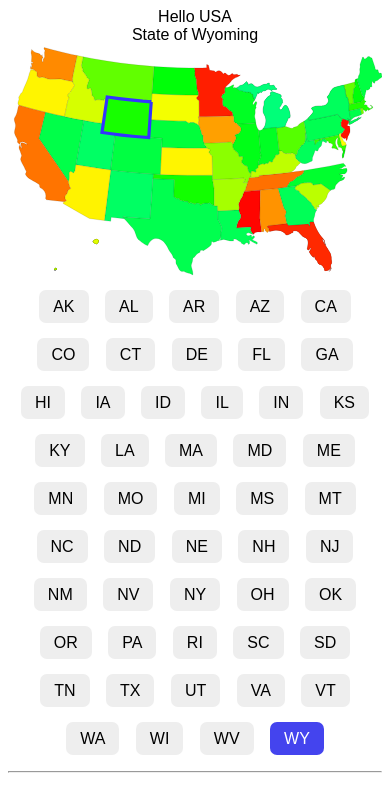
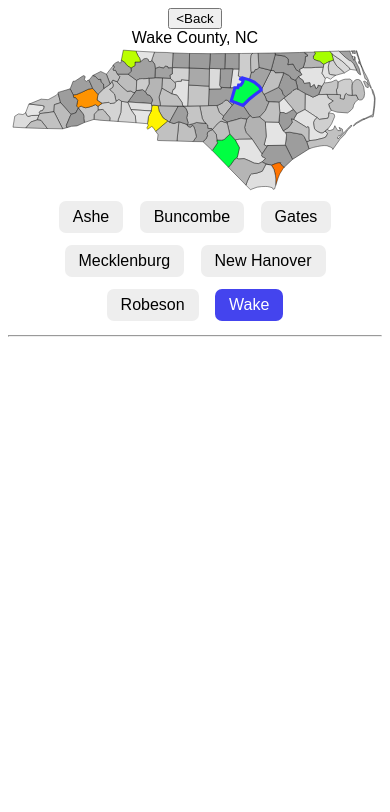
Before and after one commit to kenlane33/map-nc, a React (Create React App) app: page / in a window 390 px wide. Shown: the top 812 px of the page. Built offline with nearby package versions, Linux system fonts and the light colour scheme.

Commit message:
Long name buttons by abbreviation.

```diff
--- a/src/MapUsaStateCounties.js
+++ b/src/MapUsaStateCounties.js
@@ -9,8 +9,16 @@ export default function MapUsaStateCounties(props) {
   return (
     <MapDrilldown
       mapLevels={[
-        {region: regionDataCountries, picked:'USA'},
-        {region: regionDataStates, picked:'NC'}
+        {
+          region: regionDataCountries,
+          picked:'USA',
+          wordFn: (p,r)=>`${p}, ${r}`,
+        },
+        {
+          region: regionDataStates,
+          picked:'NC',
+          wordFn: (p,r)=>`${p} County, ${r}`,
+        }
       ]}
     />
   )
--- a/src/map_regions/ButtonPicker.js
+++ b/src/map_regions/ButtonPicker.js
@@ -1,21 +1,37 @@
 import React from "react"
 
-const OnePickRegionBtn = (x, props)=>{
+//----/////////////////----------------------------
+const OnePickRegionBtn = (name, props)=>{
   const {
     picked,
-    doClick
+    doClick,
+    abbreviations
   } = props
-  const klass = 'pick-region-btn ' + ((x===picked) ? ' highlighted' : '')
+
+  const klass = 'pick-region-btn ' + ((name===picked) ? ' highlighted' : '')
+  const longName = abbreviations && abbreviations[name]
+  const stl = (longName) ? {}: {padding:'8px 14px'}
   return (
-    <span key={x}>
-      <span className={klass} onClick={()=>doClick(x)}>
-        {x}
+    <span key={name}>
+      <span
+        className={klass}
+        onClick={()=>doClick(name)}
+        style={stl}
+      >
+        {name}
+        {longName &&
+          <div className='pick-region-btn-long-name'>
+            {longName}
+          </div>
+        }
       </span>
       {' '}
     </span>
   )
 }
-
+// docker save cortexregistry.azurecr.io/tanjo-brain:12341 | gzip > tanjo-brain-docker-container.tar.gz
+// docker run -it -p 3000:3000 -e DAEMON=none -v /Users/kenlane/git/rti:/app/rails --entrypoint /bin/bash cortexregistry.azurecr.io/tanjo-brain:12341
+//----/////////////---------------------
 const ButtonPicker = ( props )=>{
   return (
     <div className="pick-region-div">
--- a/src/map_regions/MapDrilldown.js
+++ b/src/map_regions/MapDrilldown.js
@@ -4,19 +4,25 @@ import MapRegion from './MapRegion'
 //----------------------/////////---------------------
 export default function MapDrilldown(props) {
   const {mapLevels} = props
-  const [currLevel, setCurrLevel] = useState(0)
+  const [currLevel, setCurrLevel] = useState(1)
   const [picks, setPicks] = useState(mapLevels.map(x=>x.picked))
   console.log(`picks ${picks} ${picks[currLevel]}`)
 
+  const clamp = (v, lo, hi) => Math.max( Math.min( v, hi ), lo )
+
   const pickClk = (x)=>{
+    if (currLevel+1 >= mapLevels.length) return;
+
+    const newI = clamp( currLevel+1, 0, mapLevels.length )
+    setCurrLevel( newI )
+
     let newPicks = [...picks]
-    newPicks[currLevel+1] = x
+    newPicks[newI] = x
     setPicks( newPicks )
-    setCurrLevel( currLevel + 1 )
+
     console.log('----'+newPicks)
   }
   const backClk = x=>{
-    const clamp = (v, lo, hi) => Math.max( Math.min( v, hi ), lo )
     setCurrLevel( clamp( currLevel - 1, 0, picks.length ) )
   }
 
@@ -34,7 +40,7 @@ export default function MapDrilldown(props) {
       <MapRegion
         regionName={picks[currLevel]}
         regionData={mapLevel.region}
-        partWordFn={x=>`State of ${x}`}
+        partWordFn={mapLevel.wordFn}
         doPick={pickClk}
       />
       <hr/>
--- a/src/map_regions/MapRegion.js
+++ b/src/map_regions/MapRegion.js
@@ -29,20 +29,20 @@ export default function MapRegion(props) {
   const enabledParts = regionProps.allowed || partNames//Object.keys( fillColors )
   enabledParts.forEach( x=> fillColors[x]=rndScoreColor())
   // else partNames.forEach( x=> fillColors[x]=rndScoreColor())
-  const pickedOne = (nm)=> {
+  const doPickedPart = (nm)=> {
     doPick(nm)
     console.log( partWordFn(nm) )
   }
 
   return (
     <div>
-      <span>Hello {regionAbbreviations[regionName] || regionName}</span>
+      {/* <span>Hello {regionAbbreviations[regionName] || regionName}</span> */}
       <MapRegionPicker
         parts={parts} usa_state
         regionName={regionName}
         fillColors={fillColors}
         enabledParts={enabledParts}
-        doPickedPart={pickedOne}
+        doPickedPart={doPickedPart}
         regionProps={regionProps}
         partWordFn={partWordFn}
         partAbbreviations={partAbbreviations}
--- a/src/map_regions/MapRegionPicker.js
+++ b/src/map_regions/MapRegionPicker.js
@@ -30,7 +30,7 @@ export default function MapRegionPicker( props ) {
     setClickOffTimeout( setTimeout( ()=>{setMsg(null)}, 2000) )
   }
   const partFullName = (partAbbreviations && partAbbreviations[pickedPart]) || pickedPart;
-  const partWords    = (partWordFn) ? partWordFn(partFullName) : partFullName
+  const partWords    = (partWordFn) ? partWordFn(partFullName, regionName) : `${partFullName}, ${regionName}`
 
   return (
     <div>
@@ -52,6 +52,7 @@ export default function MapRegionPicker( props ) {
         enabledParts={enabledParts}
         picked={pickedPart}
         doClick={doClickEnabledPart}
+        abbreviations={partAbbreviations}
       />
       {msg && <div style={{background:'pink'}}>{msg}</div>}
     </div>
--- a/src/styles.css
+++ b/src/styles.css
@@ -25,14 +25,21 @@
 
 .pick-region-btn {
   margin:6px;
-  line-height: 3.0;
+  line-height: 1.0;
   border-radius: 7px;
-  padding: 8px 14px;
+  padding: 6px;
   white-space: pre;
   cursor: pointer;
   background: #eee;
+  display:inline-block;
 }
-
+.pick-region-btn-long-name {
+  font-size: 8px;
+  color: #555;
+}
+.highlighted .pick-region-btn-long-name {
+  color: #fff;
+}
 .pick-region-btn.highlighted {
   background:#44e;
   color:white;
```
